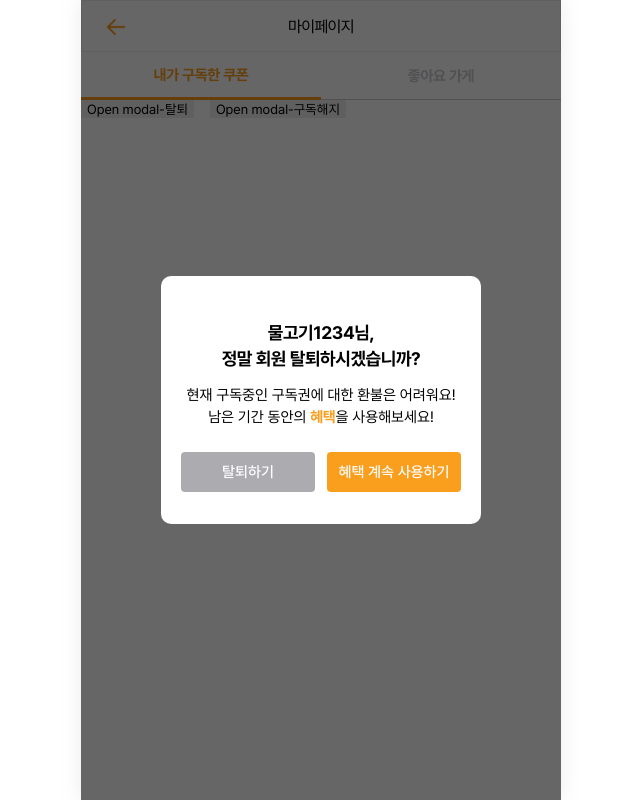
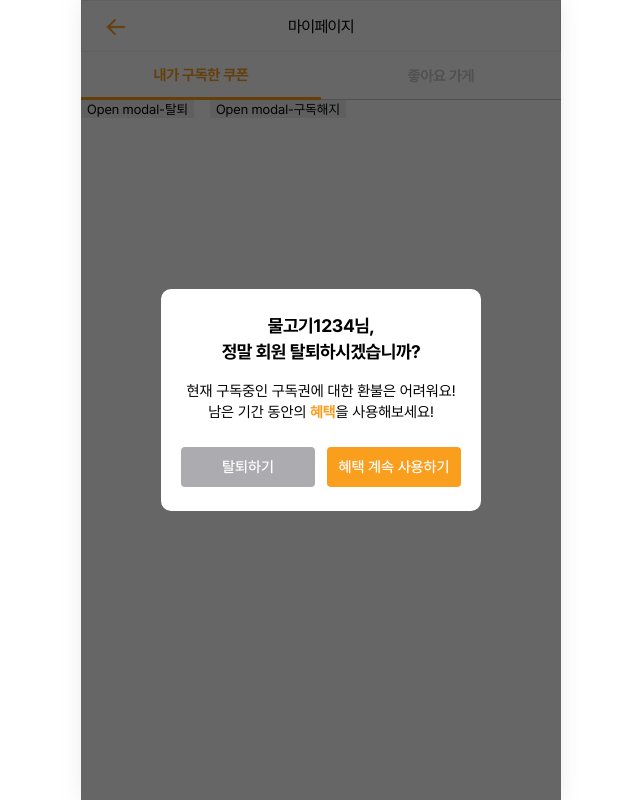
Before and after one commit to jaemisam-a/dangol-sonnim-frontend, a Next.js app: page /customer/my in a window 1280 px wide. Both pictures are taken after a click on the button "Open modal-탈퇴". Shown: the whole page, without its empty margins (319-959 px from the left). Built offline with nearby package versions, Linux system fonts and the light colour scheme.

Commit message:
충돌 해결

```diff
--- a/src/customer/components/mypage/Dialog.tsx
+++ b/src/customer/components/mypage/Dialog.tsx
@@ -19,7 +19,7 @@ const wrapper = css`
   background-color: ${Colors.white};
   color: ${Colors.black};
   width: 20rem;
-  padding: 2rem 1.25rem;
+  padding: 1.5rem 1.25rem;
   border-radius: 0.625rem;
   text-align: center;
 `;
@@ -31,10 +31,12 @@ const headingWrapper = css`
 const heading = css`
   ${Texts.S3_18_B}
   white-space: pre;
+  margin: 0 0 1rem;
 `;
 
 const infoText = css`
   ${Texts.B3_15_R2}
+  line-height: 1.25rem;
 
   & span {
     color: ${Colors.amber50};
```
